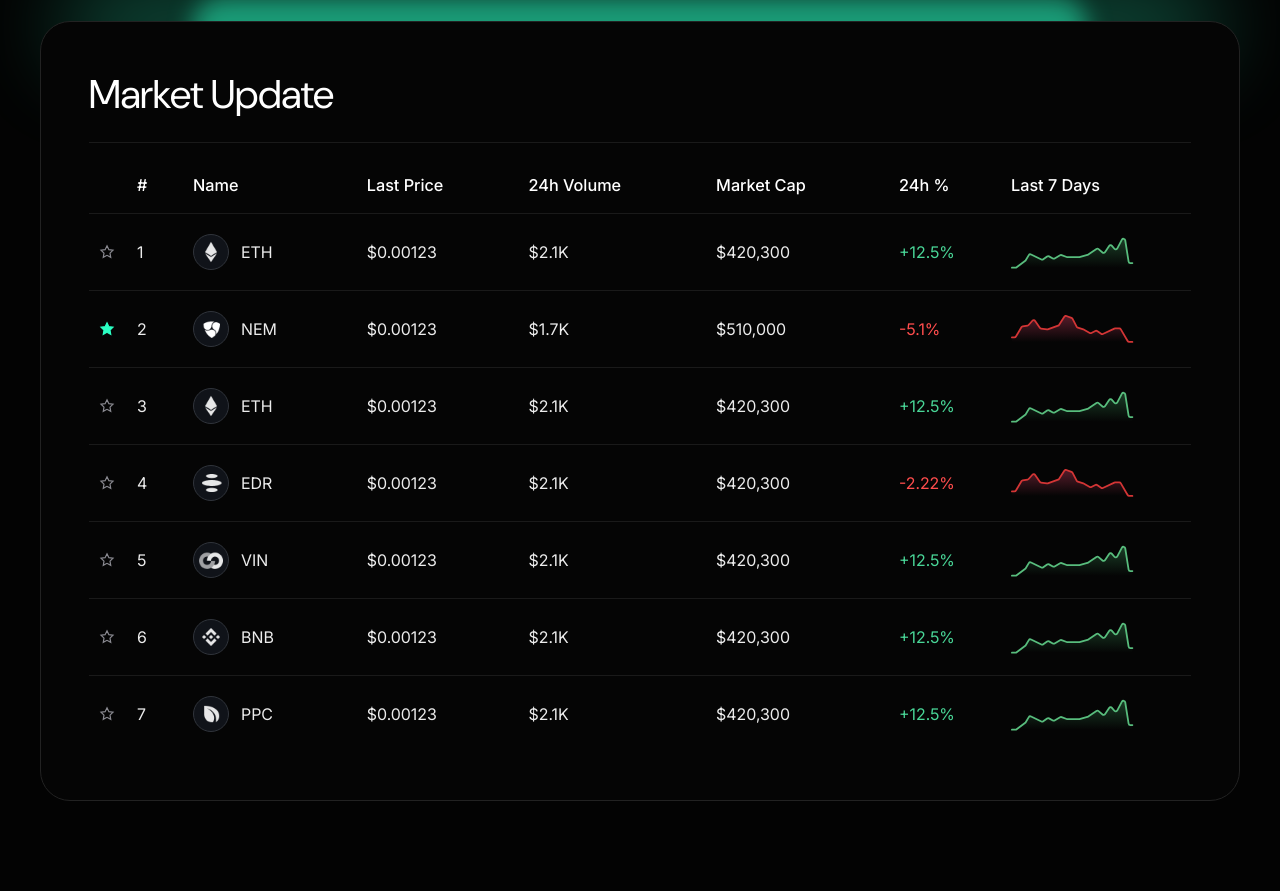
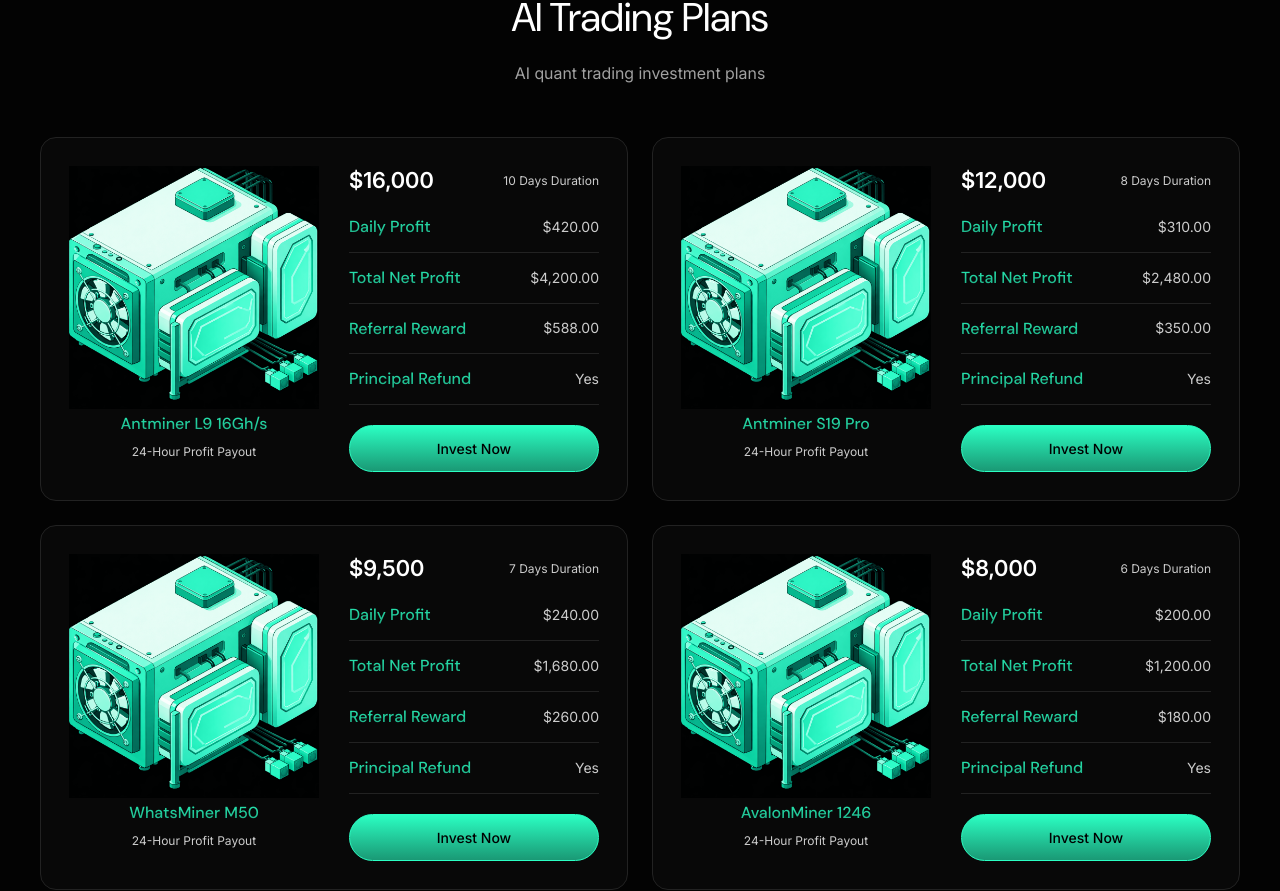
Before and after one commit to backbencherstudio/taylornia_money_flare_Vuejs, a Nuxt app: page / in a window 1280 px wide. Shown: the part 4289-5180 px from the top of the page. Built offline with nearby package versions, Linux system fonts and the light colour scheme.

Commit message:
our plan added

```diff
--- a/app/components/HomeSections/OurArticles.vue
+++ b/app/components/HomeSections/OurArticles.vue
@@ -70,7 +70,7 @@
     <div class="mb-10 lg:mb-12.5">
       <SectionHeading title="Our Articles" description="" align="center" />
     </div>
-    <section class="xl:ml-31 2xl:ml-88">
+    <section class="">
       <Carousel
         :items-to-show="1"
         :items-to-scroll="1"
--- /dev/null
+++ b/app/components/HomeSections/OurPlan.vue
@@ -0,0 +1,189 @@
+<script setup lang="ts">
+import type { TradingPlan } from '~/types/tradingPlan';
+import SectionHeading from '../Reusable/SectionHeading.vue';
+import BaseButtonLink from '../Reusable/BaseButtonLink.vue';
+import TradingPlanModal from '../Reusable/TradingPlanModal.vue';
+const plans: TradingPlan[] = [
+  {
+    name: "Antminer L9 16Gh/s",
+    price: 16000,
+    duration: 10,
+    dailyProfit: 420,
+    totalNetProfit: 4200,
+    referralReward: 588,
+    principalRefund: true,
+  },
+  {
+    name: "Antminer S19 Pro",
+    price: 12000,
+    duration: 8,
+    dailyProfit: 310,
+    totalNetProfit: 2480,
+    referralReward: 350,
+    principalRefund: true,
+  },
+  {
+    name: "WhatsMiner M50",
+    price: 9500,
+    duration: 7,
+    dailyProfit: 240,
+    totalNetProfit: 1680,
+    referralReward: 260,
+    principalRefund: true,
+  },
+  {
+    name: "AvalonMiner 1246",
+    price: 8000,
+    duration: 6,
+    dailyProfit: 200,
+    totalNetProfit: 1200,
+    referralReward: 180,
+    principalRefund: true,
+  },
+];
+const isModalOpen = ref(false);
+const selectedPlan = ref<TradingPlan | null>(null);
+
+const currencyFormatter = new Intl.NumberFormat("en-US", {
+  style: "currency",
+  currency: "USD",
+  minimumFractionDigits: 2,
+  maximumFractionDigits: 2,
+});
+
+const compactCurrencyFormatter = new Intl.NumberFormat("en-US", {
+  style: "currency",
+  currency: "USD",
+  minimumFractionDigits: 0,
+  maximumFractionDigits: 0,
+});
+
+const formatCurrency = (value: number) => currencyFormatter.format(value);
+const formatCompactCurrency = (value: number) =>
+  compactCurrencyFormatter.format(value);
+
+const openPlanModal = (plan: TradingPlan) => {
+  selectedPlan.value = plan;
+  isModalOpen.value = true;
+};
+
+watch(isModalOpen, (isOpen) => {
+  if (!isOpen) {
+    selectedPlan.value = null;
+  }
+});
+
+const handleBuyPlan = () => {
+  isModalOpen.value = false;
+};
+</script>
+
+<template>
+  <section class="pb-20 lg:pb-35">
+    <div class="max-w-7xl mx-auto px-6 xl:px-10">
+      <div>
+        <SectionHeading
+          title="AI Trading Plans"
+          description="AI quant trading investment plans"
+        />
+      </div>
+      <div class="grid grid-cols-1 lg:grid-cols-2 mt-10 lg:mt-12.5 gap-6">
+        <div
+          v-for="plan in plans"
+          :key="plan.name"
+          class="bg-[#080808] border border-[#222222] rounded-2xl p-7 flex flex-col sm:flex-row gap-7.5"
+        >
+          <div class="sm:w-1/2">
+            <img src="/plan-image2.png" alt="" />
+            <p
+              class="bg-linear-to-b to-[#1A9975] from-[#2BFFC3] text-transparent bg-clip-text font-dm font-medium leading-[187%] text-center"
+            >
+              {{ plan.name }}
+            </p>
+            <p class="text-xs text-[#CCC] leading-[213%] text-center">
+              24-Hour Profit Payout
+            </p>
+          </div>
+
+          <div class="sm:w-1/2">
+            <div class="mb-1.5 flex justify-between items-center w-full">
+              <h2 class="text-[22px] font-semibold leading-[136%]">
+                {{ formatCompactCurrency(plan.price) }}
+              </h2>
+              <p class="text-xs text-[#CCC]">
+                {{ plan.duration }} Days Duration
+              </p>
+            </div>
+            <div>
+              <div
+                class="flex justify-between items-center py-2.5 border-b border-[#222222]"
+              >
+                <p
+                  class="bg-linear-to-b to-[#1A9975] from-[#2BFFC3] text-transparent bg-clip-text font-dm font-medium leading-[187%]"
+                >
+                  Daily Profit
+                </p>
+                <p class="text-sm text-[#CCC]">
+                  {{ formatCurrency(plan.dailyProfit) }}
+                </p>
+              </div>
+              <div
+                class="flex justify-between items-center py-2.5 border-b border-[#222222]"
+              >
+                <p
+                  class="bg-linear-to-b to-[#1A9975] from-[#2BFFC3] text-transparent bg-clip-text font-dm font-medium leading-[187%]"
+                >
+                  Total Net Profit
+                </p>
+                <p class="text-sm text-[#CCC]">
+                  {{ formatCurrency(plan.totalNetProfit) }}
+                </p>
+              </div>
+              <div
+                class="flex justify-between items-center py-2.5 border-b border-[#222222]"
+              >
+                <p
+                  class="bg-linear-to-b to-[#1A9975] from-[#2BFFC3] text-transparent bg-clip-text font-dm font-medium leading-[187%]"
+                >
+                  Referral Reward
+                </p>
+                <p class="text-sm text-[#CCC]">
+                  {{ formatCurrency(plan.referralReward) }}
+                </p>
+              </div>
+              <div
+                class="flex justify-between items-center py-2.5 border-b border-[#222222]"
+              >
+                <p
+                  class="bg-linear-to-b to-[#1A9975] from-[#2BFFC3] text-transparent bg-clip-text font-dm font-medium leading-[187%]"
+                >
+                  Principal Refund
+                </p>
+                <p class="text-sm text-[#CCC]">
+                  {{ plan.principalRefund ? "Yes" : "No" }}
+                </p>
+              </div>
+            </div>
+            <div class="mt-5">
+              <BaseButtonLink class="w-full" @click="openPlanModal(plan)"
+                >Invest Now</BaseButtonLink
+              >
+            </div>
+          </div>
+        </div>
+      </div>
+      <div class="flex justify-center mt-5">
+        <BaseButtonLink to="/ai-trading-plans" >
+            See More
+        </BaseButtonLink>
+      </div>
+    </div>
+    <TradingPlanModal
+      v-model="isModalOpen"
+      :plan="selectedPlan"
+      @buy="handleBuyPlan"
+    />
+  </section>
+</template>
+
+<style scoped></style>
--- a/app/pages/(client)/index.vue
+++ b/app/pages/(client)/index.vue
@@ -4,6 +4,7 @@
 import HeroSection from "~/components/HomeSections/HeroSection.vue";
 import InvestSection from "~/components/HomeSections/InvestSection.vue";
 import OurArticles from "~/components/HomeSections/OurArticles.vue";
+import OurPlan from "~/components/HomeSections/OurPlan.vue";
 import PowerfulFeatures from "~/components/HomeSections/PowerfulFeatures.vue";
 import SophisticatedAI from "~/components/HomeSections/Sophisticated/SophisticatedAI.vue";
 import MarketUpdate from "~/components/MarketUpdate/MarketUpdate.vue";
@@ -20,6 +21,7 @@
     <EasySteps />
     <PowerfulFeatures />
     <InvestSection />
+    <OurPlan/>
     <MarketUpdate/>
     <OurArticles />
     <FAQ />
```
Also changed, not shown: 1 other file (tests, documents, lock files or other folders).
